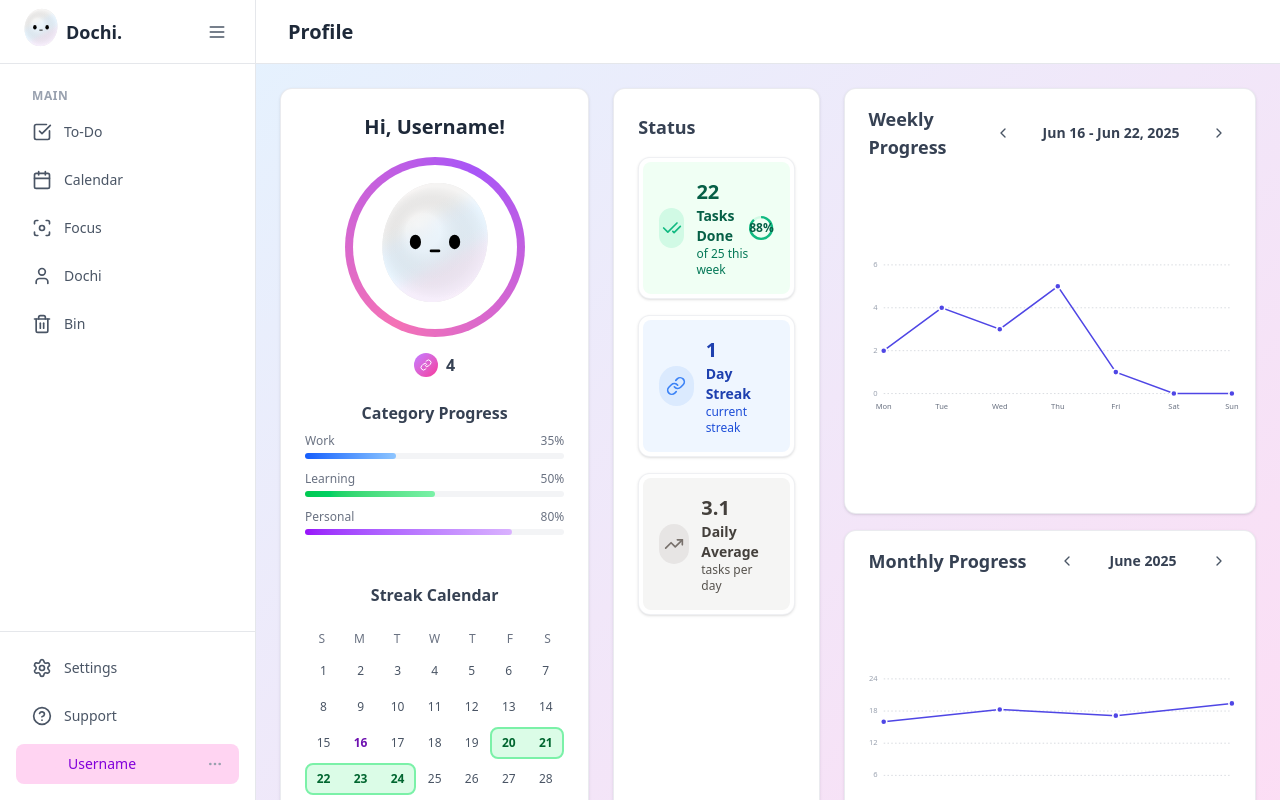
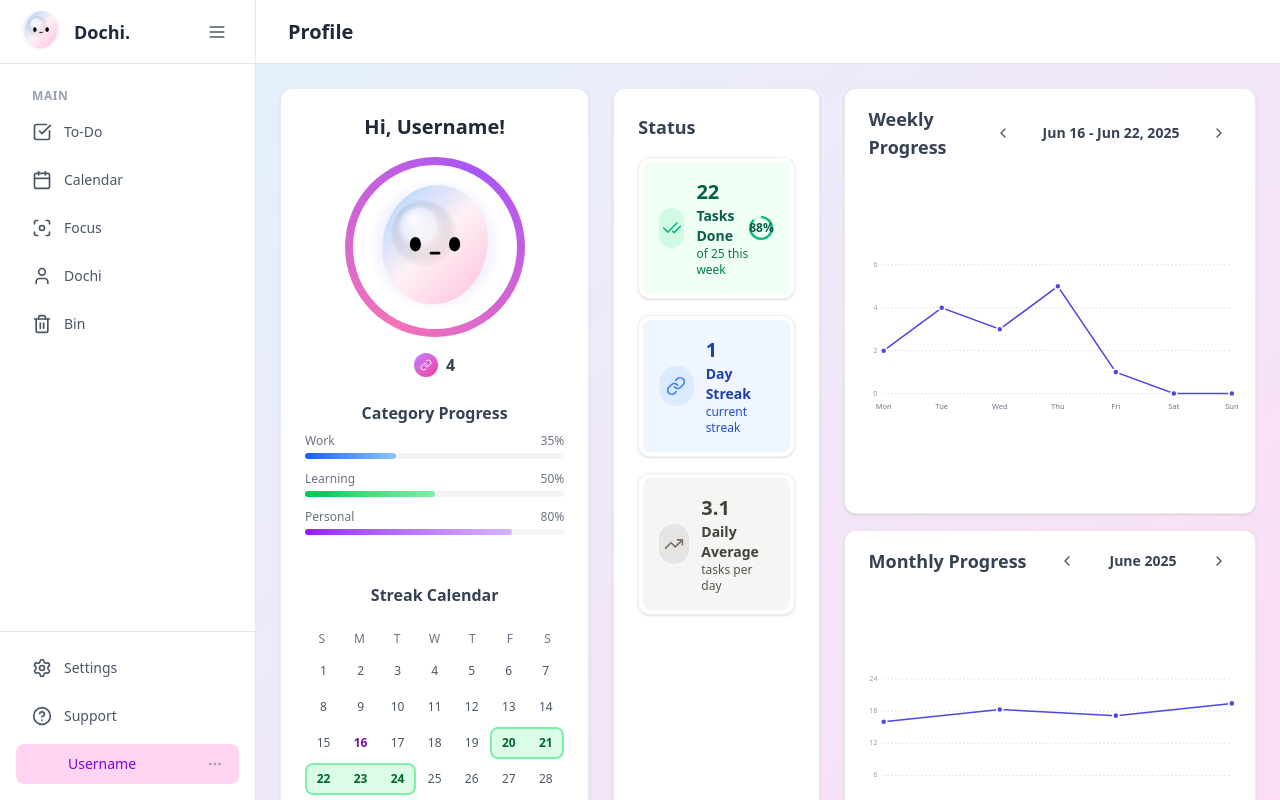
Before and after one commit to ve11yn/dochi-icp, a React (Vite) app in the folder dochi_frontend/: page /profile in a window 1280 px wide. Built offline with nearby package versions, Linux system fonts and the light colour scheme.

Commit message:
Updated the Dochi Character
-

```diff
--- a/dochi_frontend/src/typescripts/dochi.tsx
+++ b/dochi_frontend/src/typescripts/dochi.tsx
@@ -3,10 +3,16 @@
 import { useRef, useEffect } from "react"
 
 interface DochiProps {
-  size?: number // Dynamic size prop - can be set from parent components
+  size?: number;
+  auraColor?: string;
 }
 
-export default function Dochi({ size = 120 }: DochiProps) {
+/**
+ * A standalone, animated Dochi character component.
+ * @param size The size of the character in pixels. Defaults to 200.
+ * @param auraColor The color of the glow effect. Defaults to a soft lavender.
+ */
+export default function Dochi({ size = 200, auraColor = 'rgba(220, 215, 255, 0.7)' }: DochiProps) {
   const canvasRef = useRef<HTMLCanvasElement>(null)
   const animationRef = useRef<number>(0)
 
@@ -20,13 +26,10 @@ export default function Dochi({ size = 120 }: DochiProps) {
     // Set canvas to square size with proper DPI handling
     const setCanvasSize = () => {
       const dpr = window.devicePixelRatio || 1
-
-      // Make canvas square and size it properly
       canvas.width = size * dpr
       canvas.height = size * dpr
       canvas.style.width = size + 'px'
       canvas.style.height = size + 'px'
-
       ctx.scale(dpr, dpr)
     }
 
@@ -41,28 +44,7 @@ export default function Dochi({ size = 120 }: DochiProps) {
     let currentX = 0
     let currentY = 0
 
-    // Color palette
-    const colors = {
-      pink:     { r: 255, g: 235, b: 245 },
-      lavender: { r: 240, g: 240, b: 255 },
-      peach:    { r: 255, g: 240, b: 235 },
-      blue:     { r: 230, g: 250, b: 255 },
-      white:    { r: 255, g: 255, b: 255 }
-    }
-
-    // Function to smoothly blend colors with easing
-    const lerpColor = (color1: any, color2: any, t: number) => {
-      const easedT = t < 0.5
-        ? 4 * t * t * t
-        : 1 - Math.pow(-2 * t + 2, 3) / 2
-
-      return {
-        r: Math.round(color1.r + (color2.r - color1.r) * easedT),
-        g: Math.round(color1.g + (color2.g - color1.g) * easedT),
-        b: Math.round(color1.b + (color2.b - color1.b) * easedT)
-      }
-    }
-
+    // Function to create the wobbly path for the character
     const createMochiPath = (
       ctx: CanvasRenderingContext2D,
       centerX: number,
@@ -73,11 +55,13 @@ export default function Dochi({ size = 120 }: DochiProps) {
       ctx.beginPath()
       const points = 300
       const angleStep = (Math.PI * 2) / points
+      // Reduced the wobble amplitude for a softer, mochi-like feel
       const wobble = radius * 0.07
 
       for (let i = 0; i <= points; i++) {
         const angle = i * angleStep
-        const r = radius + Math.sin(time * 0.8 + angle * 2) * wobble
+        // Slowed down the wobble frequencies for a gentler, doughier movement
+        const r = radius + Math.sin(time * 0.8 + angle * 2) * wobble;
         const x = centerX + Math.cos(angle) * r
         const y = centerY + Math.sin(angle) * r
 
@@ -95,103 +79,81 @@ export default function Dochi({ size = 120 }: DochiProps) {
       const rect = canvas.getBoundingClientRect()
       mouseX = e.clientX - rect.left
       mouseY = e.clientY - rect.top
-
-      // Reduced movement sensitivity for smaller canvas
       targetX = (mouseX - size / 2) / size * 15
       targetY = (mouseY - size / 2) / size * 15
     }
 
     canvas.addEventListener('mousemove', handleMouseMove)
 
-    // Animation function
+    // Main animation function
     const animate = () => {
       ctx.clearRect(0, 0, size, size)
-
       time += 0.016
-
       currentX += (targetX - currentX) * 0.1
       currentY += (targetY - currentY) * 0.1
 
       const centerX = size / 2
-      const centerY = size / 2 + Math.sin(time * 0.8) * 5 // Reduced floating movement
+      // Reduced the floating amplitude and speed for a calmer movement
+      const centerY = size / 2 + Math.sin(time * 0.7) * 4
+      const radius = size * 0.35
 
-      // Make radius fill most of the canvas with some padding
-      const radius = size * 0.35 // Increased from 0.4 to fill more space
+      // 1. CREATE THE AURA/GLOW using the passed auraColor prop
+      const glowGradient = ctx.createRadialGradient(
+          centerX, centerY, radius * 0.7,
+          centerX, centerY, radius * 1.2
+      );
 
-      ctx.save()
-      ctx.shadowColor = 'rgba(0, 0, 0, 0.1)'
-      ctx.shadowBlur = radius * 0.3
-      ctx.shadowOffsetY = radius * 0.1
+      // Use the auraColor prop here
+      const transparentAuraColor = auraColor.replace(/[^,]+(?=\))/, '0');
+      glowGradient.addColorStop(0, auraColor);
+      glowGradient.addColorStop(1, transparentAuraColor);
 
-      ctx.beginPath()
+      ctx.fillStyle = glowGradient;
+      ctx.beginPath();
+      ctx.arc(centerX, centerY, radius * 1.2, 0, Math.PI * 2);
+      ctx.fill();
+
+      // 2. CREATE THE BODY SHAPE (as a clipping mask)
+      ctx.save();
       createMochiPath(ctx, centerX, centerY, radius, time)
       ctx.clip()
 
-      const gradientAngle = time * 0.2
-      const gradX1 = centerX + Math.cos(gradientAngle) * radius * 1.5
-      const gradY1 = centerY + Math.sin(gradientAngle) * radius * 1.5
-      const gradX2 = centerX - Math.cos(gradientAngle) * radius * 1.5
-      const gradY2 = centerY - Math.sin(gradientAngle) * radius * 1.5
+      // 3. CREATE THE BODY COLOR GRADIENT
+      const linearGradient = ctx.createLinearGradient(centerX - radius, centerY - radius, centerX + radius, centerY + radius)
 
-      const linearGradient = ctx.createLinearGradient(gradX1, gradY1, gradX2, gradY2)
-
-      const numStops = 20
-      const baseColors = [colors.white, colors.pink, colors.lavender, colors.blue, colors.peach]
-      const t = (time * 0.1) % baseColors.length
-      const index = Math.floor(t)
-      const blendT = t - index
-
-      const fromSeq = baseColors.slice(index).concat(baseColors.slice(0, index))
-      const toSeq = baseColors.slice(index + 1).concat(baseColors.slice(0, index + 1))
-
-      const colorSequence = fromSeq.map((fromColor, i) => {
-        const toColor = toSeq[i % baseColors.length]
-        return lerpColor(fromColor, toColor, blendT)
-      })
-
-      for (let i = 0; i <= numStops; i++) {
-        const position = i / numStops
-        const scaledPosition = position * (colorSequence.length - 1)
-        const colorIndex = Math.floor(scaledPosition)
-        const localT = scaledPosition - colorIndex
-
-        const fromColor = colorSequence[colorIndex % colorSequence.length]
-        const toColor = colorSequence[(colorIndex + 1) % colorSequence.length]
-
-        const blendedColor = lerpColor(fromColor, toColor, localT)
-        linearGradient.addColorStop(position, `rgb(${blendedColor.r}, ${blendedColor.g}, ${blendedColor.b})`)
-      }
+      // Symmetrical gradient for even color distribution.
+      linearGradient.addColorStop(0, 'rgb(170, 210, 255)');      // Saturated Sky Blue
+      linearGradient.addColorStop(0.5, 'rgb(255, 240, 245)');    // Central light transition color
+      linearGradient.addColorStop(1, 'rgb(255, 190, 220)');      // Saturated Pastel Pink
 
       ctx.fillStyle = linearGradient
-      ctx.fillRect(centerX - radius * 1.5, centerY - radius * 1.5, radius * 3, radius * 3)
+      ctx.fillRect(0, 0, size, size)
 
+      // 4. ADD A SHARPER, SHINIER HIGHLIGHT
       const highlightGradient = ctx.createRadialGradient(
-        centerX - radius * 0.3, centerY - radius * 0.3, 0,
-        centerX, centerY, radius
+        centerX - radius * 0.4, centerY - radius * 0.5, 0,
+        centerX - radius * 0.2, centerY - radius * 0.2, radius * 0.6
       )
-      highlightGradient.addColorStop(0, 'rgba(255, 255, 255, 0.5)')
-      highlightGradient.addColorStop(0.3, 'rgba(255, 255, 255, 0.2)')
-      highlightGradient.addColorStop(1, 'transparent')
+      highlightGradient.addColorStop(0, 'rgba(255, 255, 255, 0.9)');
+      highlightGradient.addColorStop(0.5, 'rgba(255, 255, 255, 0.3)');
+      highlightGradient.addColorStop(1, 'transparent');
+
       ctx.fillStyle = highlightGradient
-      ctx.fillRect(centerX - radius * 1.5, centerY - radius * 1.5, radius * 3, radius * 3)
-
+      ctx.fillRect(0, 0, size, size)
       ctx.restore()
 
-      // Draw face
+      // 5. DRAW THE FACE
       const eyeSpacing = radius * 0.35
       const eyeY = centerY - radius * 0.01
-
       ctx.fillStyle = '#000000'
 
-      // Left eye
+      // Eyes
       ctx.save()
       ctx.translate(centerX - eyeSpacing + currentX * 0.5, eyeY + currentY * 0.5)
       ctx.beginPath()
       ctx.ellipse(0, 0, radius * 0.1, radius * 0.13, 0, 0, Math.PI * 2)
       ctx.fill()
       ctx.restore()
-
-      // Right eye
       ctx.save()
       ctx.translate(centerX + eyeSpacing + currentX * 0.5, eyeY + currentY * 0.5)
       ctx.beginPath()
@@ -222,36 +184,11 @@ export default function Dochi({ size = 120 }: DochiProps) {
         cancelAnimationFrame(animationRef.current)
       }
     }
-  }, [size])
+  }, [size, auraColor])
 
   return (
-    <div
-      style={{
-        width: size,
-        height: size,
-        display: 'inline-block',
-        lineHeight: 0,
-        fontSize: 0,
-        padding: 0,
-        margin: 0,
-        border: 0,
-        flexShrink: 0
-      }}
-    >
-      <canvas
-        ref={canvasRef}
-        style={{
-          width: '100%',
-          height: '100%',
-          display: 'block',
-          margin: 0,
-          padding: 0,
-          border: 'none',
-          outline: 'none',
-          backgroundColor: 'transparent',
-          verticalAlign: 'top'
-        }}
-      />
+    <div style={{ flexShrink: 0 }}>
+      <canvas ref={canvasRef} style={{ display: 'block' }}/>
     </div>
   )
 }
```
